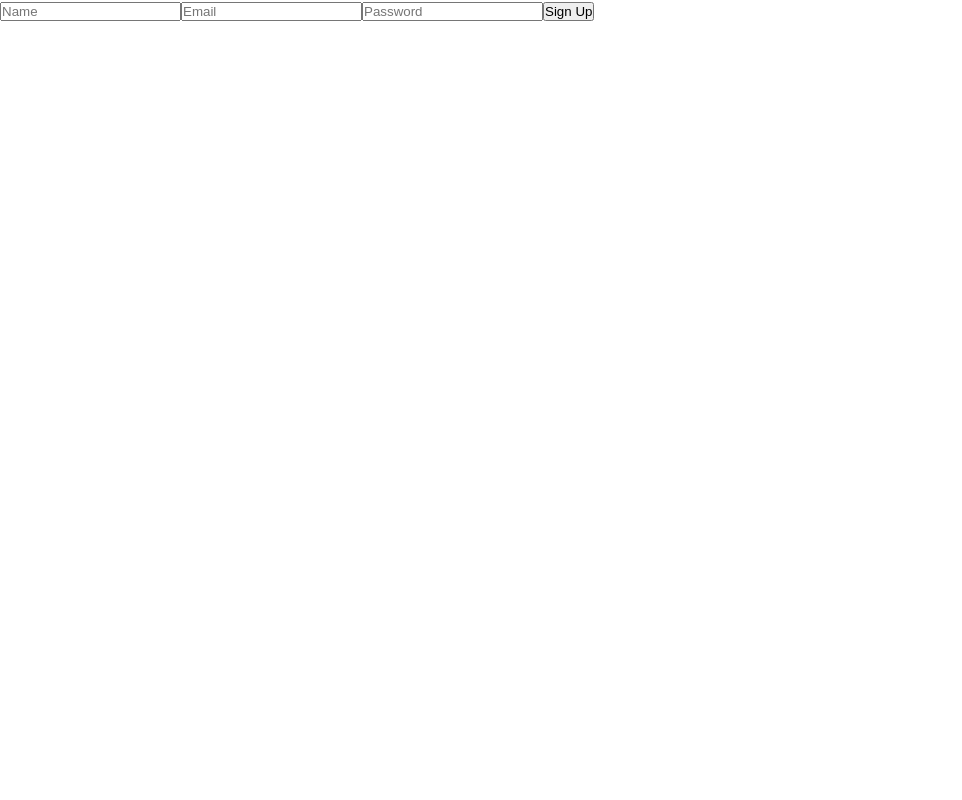
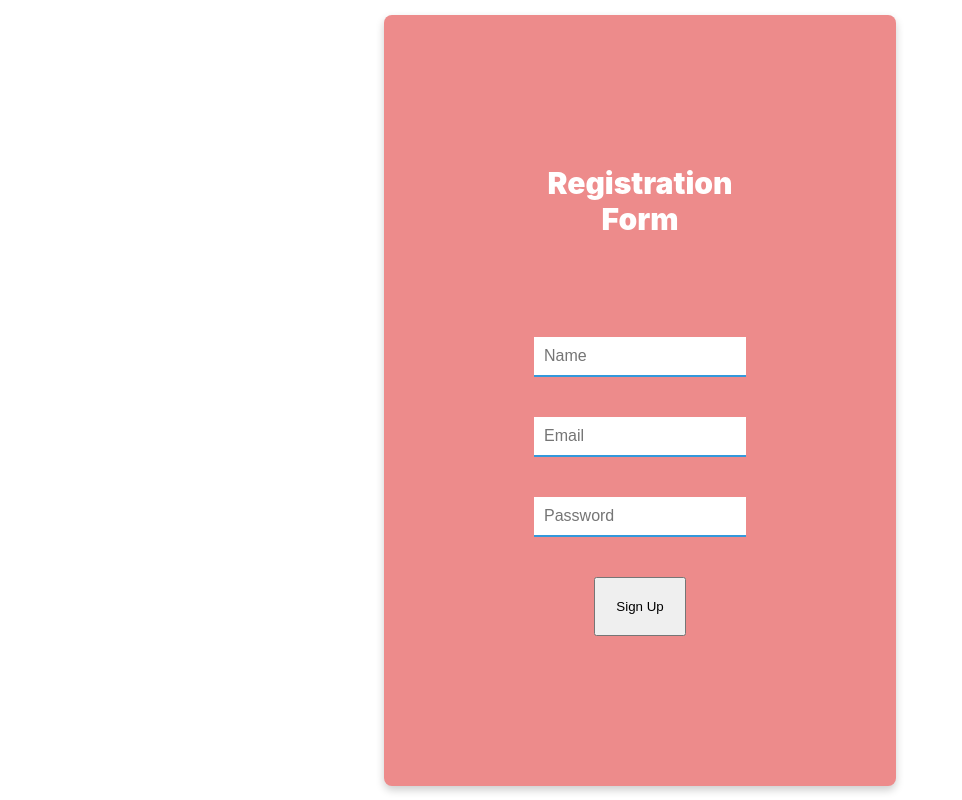
Before and after one commit to gb-pavan/todos-frontend, a React (Create React App) app: page /signup in a window 1280 px wide. Shown: the whole page, without its empty margins (0-962 px from the left). Built offline with nearby package versions, Linux system fonts and the light colour scheme.

Commit message:
added spinner for delete functionality and updated login and signup ui

```diff
--- a/src/components/Login/index.css
+++ b/src/components/Login/index.css
@@ -0,0 +1,52 @@
+.form-container{
+    height: 100vh;
+    display: flex;
+    flex-direction: column;
+    justify-content: center;
+    align-items: center;
+    text-align: center;
+}
+
+.signup-form{
+    display: flex;
+    flex-direction: column;
+    background-color: rgb(237, 139, 139);
+    padding: 150px;
+    gap: 20px;
+    border-radius: 8px;
+    box-shadow: 0 4px 8px rgba(0, 0, 0, 0.2);
+    width: 40%;
+}
+
+.signup-form p:nth-of-type(1){
+    color: white;
+    text-align: center;
+    margin-top: 0px;
+    margin-bottom: 80px;
+    font-weight: 900;
+    font-size: 30px;
+}
+
+.signup-form button{
+    padding: 20px;
+    cursor: pointer;
+}
+
+.form-section {
+  display: flex;
+  justify-content: center;
+  align-items: center;
+  gap: 10px;
+  margin-bottom: 20px;
+  background-color: green;
+  width: 100%;
+}
+
+.form-section input {
+  width: 100%; /* Set the width to 100% to make it take up the full container width */
+  padding: 10px; /* Increase the height by adding padding */
+  border: none; /* Remove the default border */
+  border-bottom: 2px solid #3498db; /* Add a bottom border */
+  outline: none; /* Remove the default outline when the input is focused */
+  font-size: 1rem; /* Optional: Increase font size */
+}
--- a/src/components/Login/index.js
+++ b/src/components/Login/index.js
@@ -21,11 +21,30 @@ function Login() {
   };
 
   return (
-    <form className="login-form" onSubmit={handleSubmit}>
-      <input name="email" placeholder="Email" onChange={handleChange} />
-      <input name="password" type="password" placeholder="Password" onChange={handleChange} />
-      <button type="submit">Login</button>
-    </form>
+    // <div className="login-form-container">
+    //   <form className="login-form" onSubmit={handleSubmit}>
+    //     <div className="login-fields">
+    //     <input name="email" placeholder="Email" onChange={handleChange} /></div>
+    //     <div className="login-fields">
+    //     <input name="password" type="password" placeholder="Password" onChange={handleChange} /></div>
+    //     <button type="submit">Login</button>
+    //   </form>
+    // </div>
+
+    <div className="form-container">
+      <form className="signup-form" onSubmit={handleSubmit}>
+        <p>Login Form</p>
+        <div className="form-section">
+          <input name="email" placeholder="Email" onChange={handleChange} />
+        </div>
+        <div className="form-section">
+          <input name="password" type="password" placeholder="Password" onChange={handleChange} />
+        </div>
+        <div>
+          <button type="submit">Sign In</button>
+        </div>
+      </form>
+    </div>
   );
 }
 
--- a/src/components/SignUp/index.css
+++ b/src/components/SignUp/index.css
@@ -0,0 +1,52 @@
+.form-container{
+    height: 100vh;
+    display: flex;
+    flex-direction: column;
+    justify-content: center;
+    align-items: center;
+    text-align: center;
+}
+
+.signup-form{
+    display: flex;
+    flex-direction: column;
+    background-color: rgb(65, 61, 61);
+    padding: 150px;
+    gap: 20px;
+    border-radius: 8px;
+    box-shadow: 0 4px 8px rgba(0, 0, 0, 0.2);
+    width: 40%;
+}
+
+.signup-form p:nth-of-type(1){
+    color: white;
+    text-align: center;
+    margin-top: 0px;
+    margin-bottom: 100px;
+    font-weight: 900;
+    font-size: 30px;
+}
+
+.signup-form button{
+    padding: 20px;
+    cursor: pointer;
+}
+
+.form-section {
+  display: flex;
+  justify-content: center;
+  align-items: center;
+  gap: 10px;
+  margin-bottom: 20px;
+  background-color: green;
+  width: 100%;
+}
+
+.form-section input {
+  width: 100%; /* Set the width to 100% to make it take up the full container width */
+  padding: 10px; /* Increase the height by adding padding */
+  border: none; /* Remove the default border */
+  border-bottom: 2px solid #3498db; /* Add a bottom border */
+  outline: none; /* Remove the default outline when the input is focused */
+  font-size: 1rem; /* Optional: Increase font size */
+}
--- a/src/components/SignUp/index.js
+++ b/src/components/SignUp/index.js
@@ -109,13 +109,24 @@ function SignUp() {
   };
 
   return (
+    <div className="form-container">
       <form className="signup-form" onSubmit={handleSubmit}>
+        <p>Registration Form</p>
+        <div className="form-section">
           <input name="name" placeholder="Name" onChange={handleChange} value={form.name} />
+        </div>
+        <div className="form-section">
           <input name="email" placeholder="Email" onChange={handleChange} value={form.email} />
+        </div>
+        <div className="form-section">
           <input name="password" type="password" placeholder="Password" onChange={handleChange} value={form.password} />
+        </div>
+        <div>
           <button type="submit">Sign Up</button>
+        </div>
         {message && <p className="message">{message}</p>}
       </form>
+    </div>
   );
 }
 
--- a/src/components/TodoItem/index.js
+++ b/src/components/TodoItem/index.js
@@ -69,6 +69,14 @@ function Todo({ todo, onUpdate, onDelete }) {
     setIsEditing(false); // Exit edit mode
   };
 
+  const handleDeleteClick = async () => {
+    setIsLoading(true);
+    await onDelete(todo.id);
+    setTimeout(() => {
+      setIsLoading(false); // Stop spinner
+    }, 4000);
+  }
+
   return (
     <div className="todo-item">
       {isEditing ? (
@@ -93,11 +101,11 @@ function Todo({ todo, onUpdate, onDelete }) {
       ) : (
         <>
           <span>{isLoading && editableTitle !== todo.title ?<ClipLoader color="#3498db" size={30} /> : todo.title}</span>
-          <button style={statusButtonStyles[todo.status]}>{isLoading && editableStatus !== todo.title ?<ClipLoader color="#3498db" size={30} /> :
+          <button style={statusButtonStyles[todo.status]}>{isLoading && editableStatus !== todo.status ?<ClipLoader color="#3498db" size={30} /> :
             todo.status}
           </button>
           <button onClick={handleEditClick}><FaEdit /></button>
-          <button onClick={() => onDelete(todo.id)}><MdDelete /></button>
+          <button onClick={handleDeleteClick}>{isLoading?<ClipLoader color="#3498db" size={30} /> :<MdDelete />}</button>
         </>
       )}
     </div>
```
Lines whose indentation alone changed are shown as unchanged.
